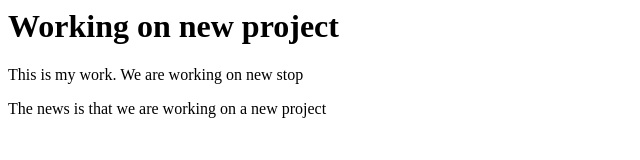
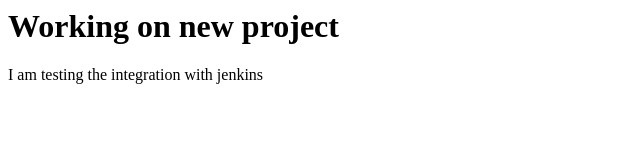
Before and after one commit to highsolution20/webhook_Jenkin_Integ, a plain HTML site: page index.html in a window 1280 px wide. Shown: the whole page, without its empty margins (0-640 px from the left). Drawn offline with Linux system fonts and the light colour scheme.

Commit message:
Update index.html

```diff
--- a/index.html
+++ b/index.html
@@ -2,7 +2,6 @@
 <title>This is a new work</title>
 <body>
 <h1>Working on new project</h1>
-  <p>This is my work. We are working on new stop</p>
-  <p>The news is that we are working on a new project</p>
+  <p>I am testing the integration with jenkins</p>
 </body>
 </html>
```
